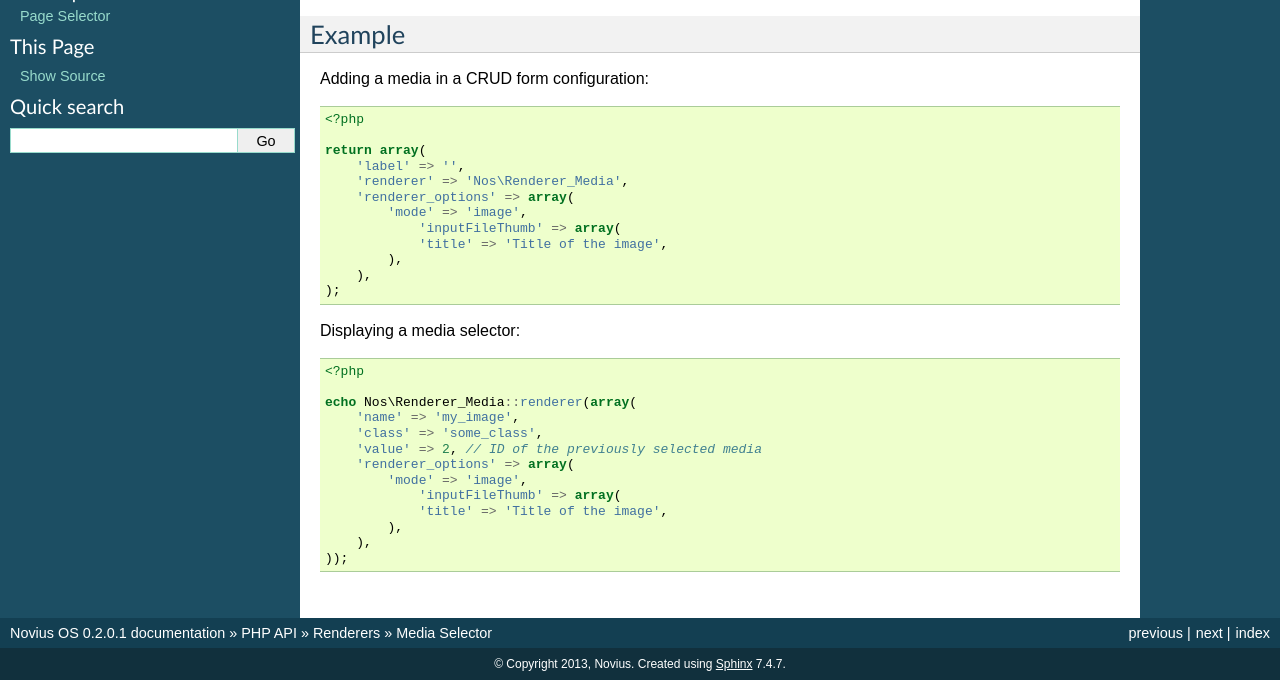
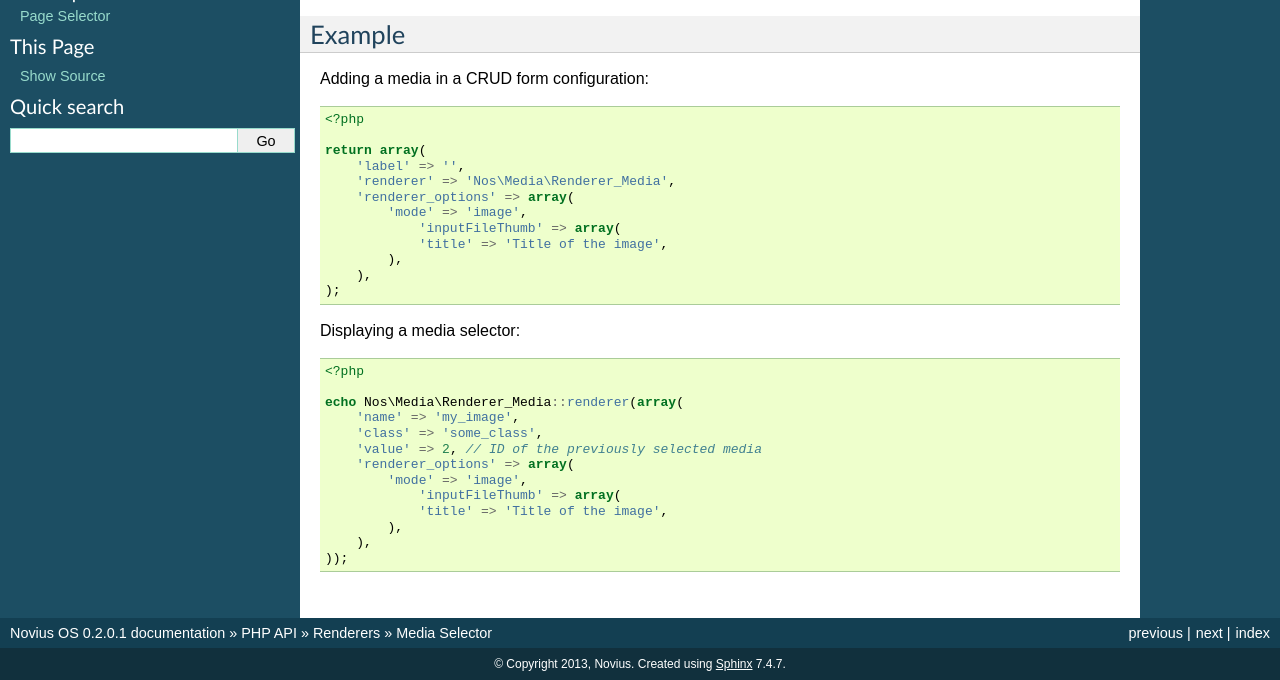
Before and after one commit to vrcAlbert/documentation-api, a Sphinx documentation site: the page built from source/php/renderers/media.rst, in a window 1280 px wide and 900 px high, scrolled down 859 px, cut to the strip 220-900 px from the top of the window. Built offline with Sphinx 7.4.7, drawn with Linux system fonts in a browser that asks for light colours.

Commit message:
Nos\Renderer_Media move to Nos\Media\Renderer_Media

```diff
--- a/source/php/renderers/media.rst
+++ b/source/php/renderers/media.rst
@@ -3,7 +3,7 @@
 Media Selector
 ##############
 
-.. php:namespace:: Nos
+.. php:namespace:: Nos\Media
 
 .. php:class:: Renderer_Media
 
@@ -72,7 +72,7 @@ Adding a media in a CRUD form configuration:
 
     return array(
         'label' => '',
-        'renderer' => 'Nos\Renderer_Media',
+        'renderer' => 'Nos\Media\Renderer_Media',
         'renderer_options' => array(
             'mode' => 'image',
                 'inputFileThumb' => array(
@@ -88,7 +88,7 @@ Displaying a media selector:
 
     <?php
 
-    echo Nos\Renderer_Media::renderer(array(
+    echo Nos\Media\Renderer_Media::renderer(array(
         'name' => 'my_image',
         'class' => 'some_class',
         'value' => 2, // ID of the previously selected media
--- a/source/php/renderers/page.rst
+++ b/source/php/renderers/page.rst
@@ -83,7 +83,7 @@ Displaying a media selector:
 
     <?php
 
-    echo Nos\Renderer_Media::renderer(array(
+    echo Nos\Page\Renderer_Selector::renderer(array(
         'input_name' => 'my_page',
         'selected' => array(
             'id' => 2, // ID of the previously selected page
```
